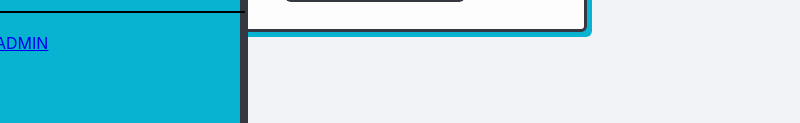
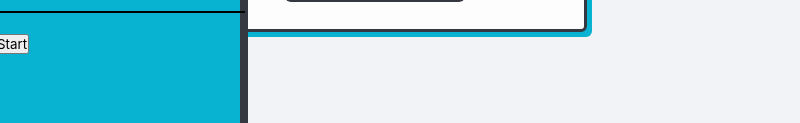
Before and after one commit to miracleonyenma/ME-time, an Electron app: page app/index.html in a window 800 px wide. Shown: the part 469-592 px from the top of the page. Drawn offline with Linux system fonts and the light colour scheme.

Commit message:
added button for admin portal

```diff
--- a/app/index.html
+++ b/app/index.html
@@ -248,8 +248,9 @@
                     <br>
                     <hr width="250px" color="black">
                     <br>
-                    <a href="adminportal.html"> ADMIN</a>
-
+                    <div class="action-cont">
+                        <a href="adminportal.html"><button id="admin">Start</button></a>
+                    </div>
                 </div>
             </div>
 
```
